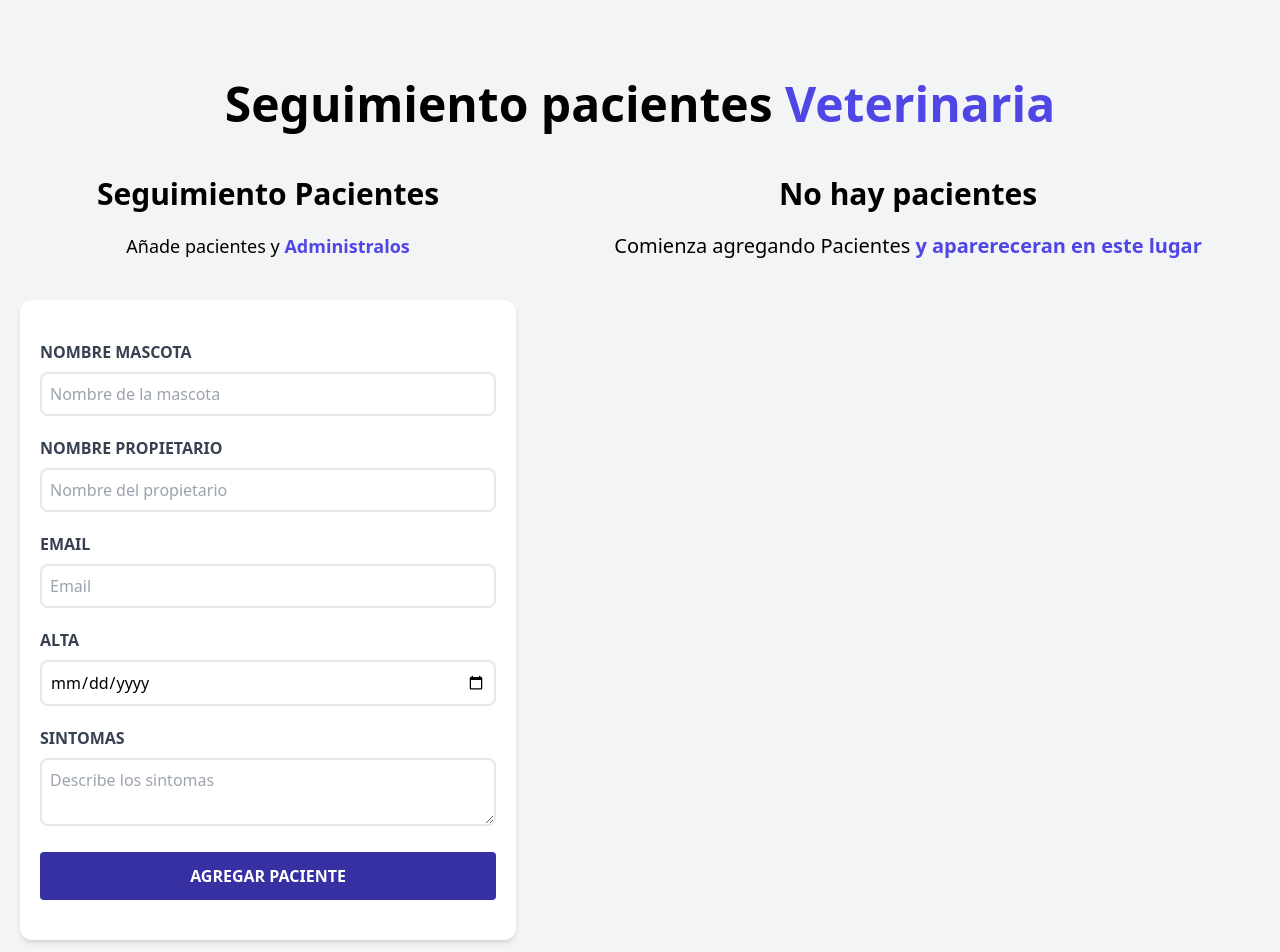
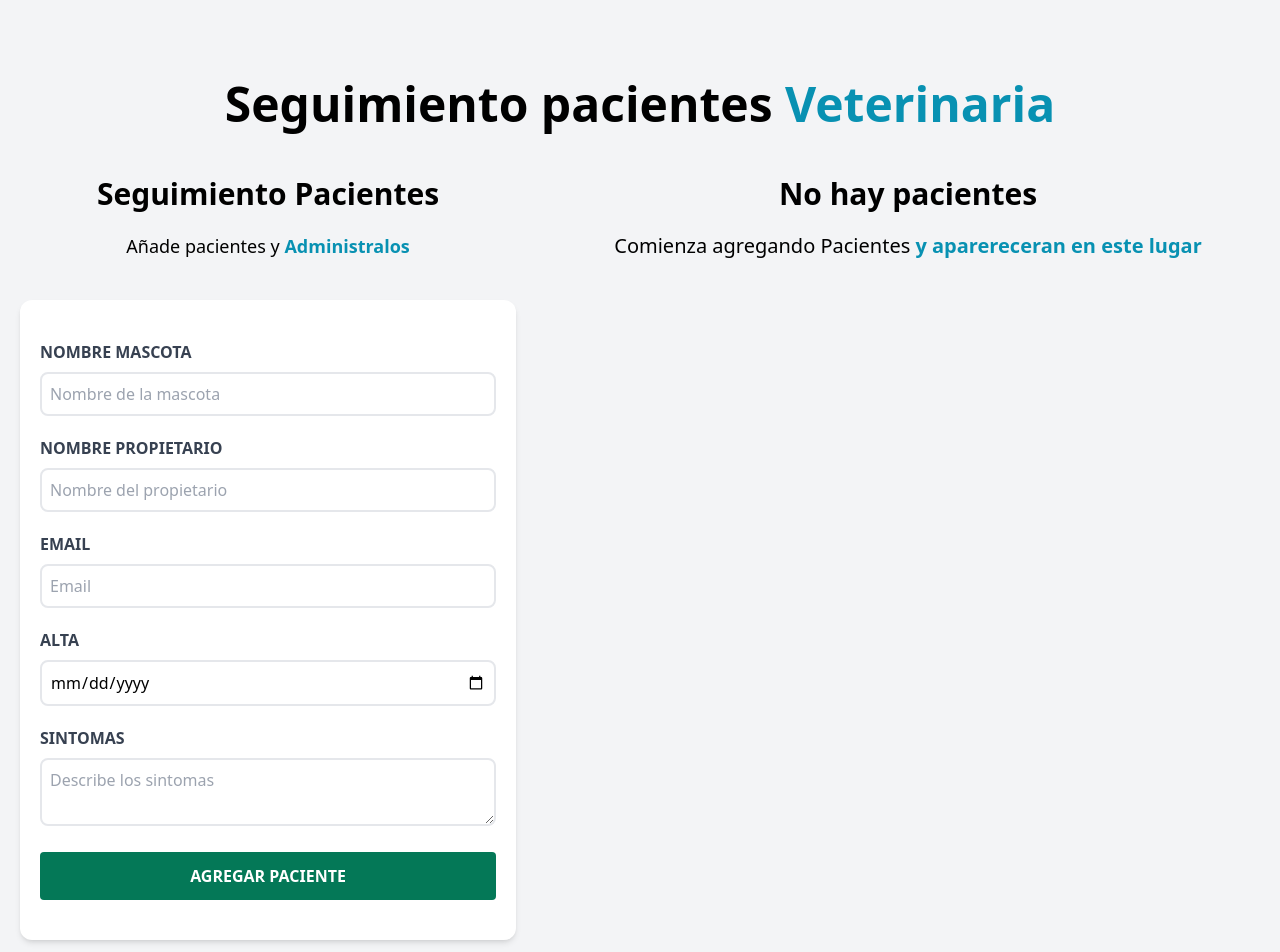
Before and after one commit to RaulCarbono/Projects-React, a React (Vite) app in the folder citas-react/: page / in a window 1280 px wide. Shown: the top 952 px of the page. Built offline with nearby package versions, Linux system fonts and the light colour scheme.

Commit message:
errors, solutions, aplication complete

```diff
--- a/citas-react/src/components/Formulario.jsx
+++ b/citas-react/src/components/Formulario.jsx
@@ -77,7 +77,7 @@ const Formulario = ({ pacientes, setPacientes, paciente, setPaciente }) => {
 
       <p className="text-lg mt-5 text-center mb-10">
         Añade pacientes y {""}
-        <span className="text-indigo-600 font-bold">Administralos</span>
+        <span className="text-cyan-600 font-bold">Administralos</span>
       </p>
 
       <form
@@ -176,7 +176,7 @@ const Formulario = ({ pacientes, setPacientes, paciente, setPaciente }) => {
 
         <input
           type="submit"
-          className="bg-indigo-800 w-full p-3 text-white uppercase font-bold hover:bg-indigo-500 cursor-pointer transition-colors rounded"
+          className="bg-emerald-700 w-full p-3 text-white uppercase font-bold hover:bg-emerald-500 cursor-pointer transition-colors rounded"
           value={pacientes.id ? "Editar Paciente" : "Agregar Paciente"}
         />
       </form>
--- a/citas-react/src/components/Header.jsx
+++ b/citas-react/src/components/Header.jsx
@@ -2,7 +2,7 @@ function Header() {
   return (
     <>
       <h1 className="font-black text-5xl text-center md:w-2/3 mx-auto" >
-        Seguimiento pacientes {''}<span className="text-indigo-600">Veterinaria</span>
+        Seguimiento pacientes {''}<span className="text-cyan-600">Veterinaria</span>
       </h1>
     </>
   );
--- a/citas-react/src/components/ListadoPacientes.jsx
+++ b/citas-react/src/components/ListadoPacientes.jsx
@@ -14,7 +14,7 @@ const ListadoPacientes = ({ pacientes,setPaciente, eliminarPaciente }) => {
 
           <p className="text-xl mt-5 mb-10 text-center">
             Administra tus {""}
-            <span className="text-indigo-600 font-bold">
+            <span className="text-cyan-600 font-bold">
               {" "}
               Pacientes y Citas{" "}
             </span>
@@ -35,7 +35,7 @@ const ListadoPacientes = ({ pacientes,setPaciente, eliminarPaciente }) => {
 
           <p className="text-xl mt-5 mb-10 text-center">
             Comienza agregando Pacientes {""}
-            <span className="text-indigo-600 font-bold">
+            <span className="text-cyan-600 font-bold">
               {" "}
               y aparereceran en este lugar{" "}
             </span>
--- a/citas-react/src/components/Pacientes.jsx
+++ b/citas-react/src/components/Pacientes.jsx
@@ -33,7 +33,7 @@ const Pacientes = ({ paciente, setPaciente, eliminarPaciente }) => {
       <div className="flex justify-between mt-10">
         <button
           type="button"
-          className="py-2 px-10 bg-indigo-600 hover:bg-indigo-700 text-white font-bold uppercase rounded-lg"
+          className="py-2 px-10 bg-emerald-600 hover:bg-emerald-700 text-white font-bold uppercase rounded-lg"
           onClick={() => setPaciente(paciente)}
         >
           Editar
--- a/citas-react/tailwind.config.cjs
+++ b/citas-react/tailwind.config.cjs
@@ -1,6 +1,6 @@
 /** @type {import('tailwindcss').Config} */
 module.exports = {
-  content: ["./index.html", "./src/**/*.jsx"],
+  content: ["index.html", "./src/**/*.jsx"],
   theme: {
     extend: {},
   },
```
